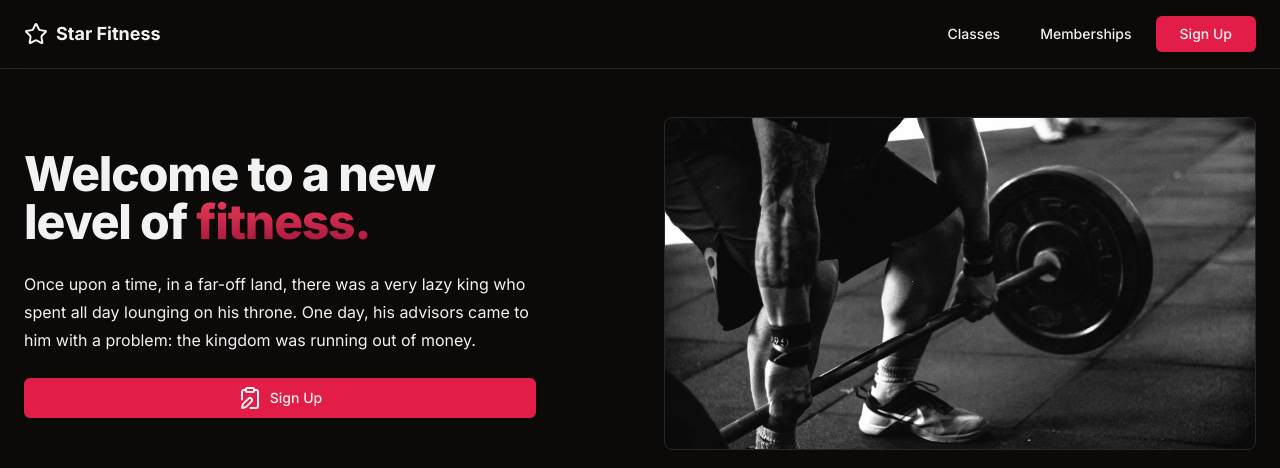
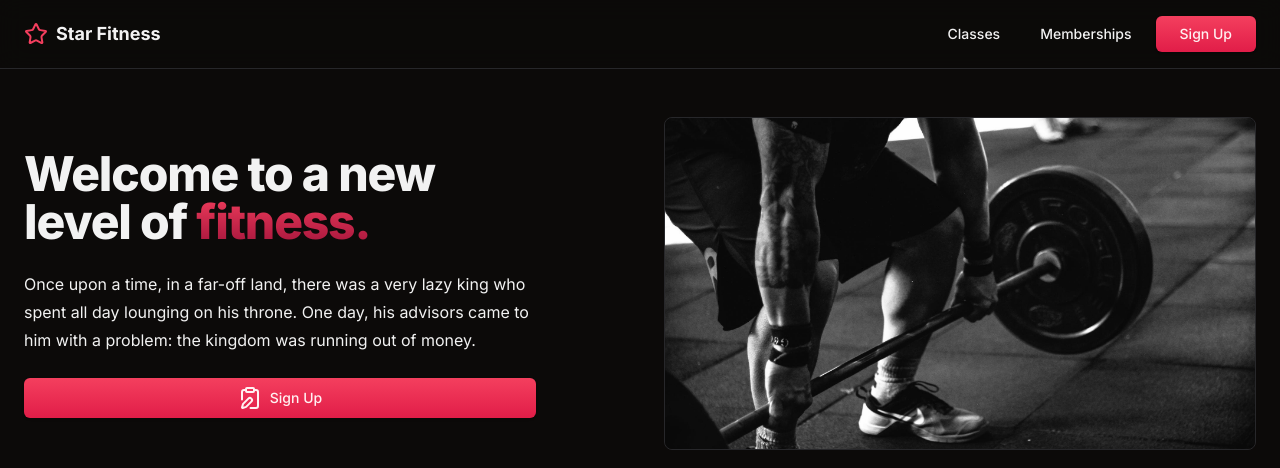
Before and after one commit to alex10340/star-fitness, a Next.js app: page / in a window 1280 px wide. Shown: the top 468 px of the page. Built offline with nearby package versions, Linux system fonts and the light colour scheme.

Commit message:
button gradients + star color

```diff
--- a/src/app/page.tsx
+++ b/src/app/page.tsx
@@ -21,8 +21,11 @@ export default function Home() {
             him with a problem: the kingdom was running out of money.
           </p>
           <Link href="/join" className="mt-6">
-            <Button className="w-full px-6" size={"lg"}>
-              <ClipboardPen className="mr-2" />
+            <Button
+              className="w-full px-6 bg-gradient-to-b from-rose-500 to-rose-600"
+              size={"lg"}
+            >
+              <ClipboardPen className="mr-2 " />
               Sign Up
             </Button>
           </Link>
--- a/src/components/Navbar.tsx
+++ b/src/components/Navbar.tsx
@@ -7,7 +7,7 @@ const Navbar = () => {
     <div className="sticky top-0 z-10 backdrop-blur-md bg-background/80 border-b">
       <div className="relative flex items-center h-fit px-6 py-4 max-w-screen-xl mx-auto">
         <Link href="/" className="flex items-center space-x-2 mr-auto">
-          <Star />
+          <Star color="#f43f5e" />
           <p className="font-bold text-lg">Star Fitness</p>
         </Link>
 
@@ -24,7 +24,9 @@ const Navbar = () => {
         </div>
 
         <Link href="/join" className="pl-2">
-          <Button className="px-6">Sign Up</Button>
+          <Button className="px-6 bg-gradient-to-b from-rose-500 to-rose-600">
+            Sign Up
+          </Button>
         </Link>
       </div>
     </div>
```
